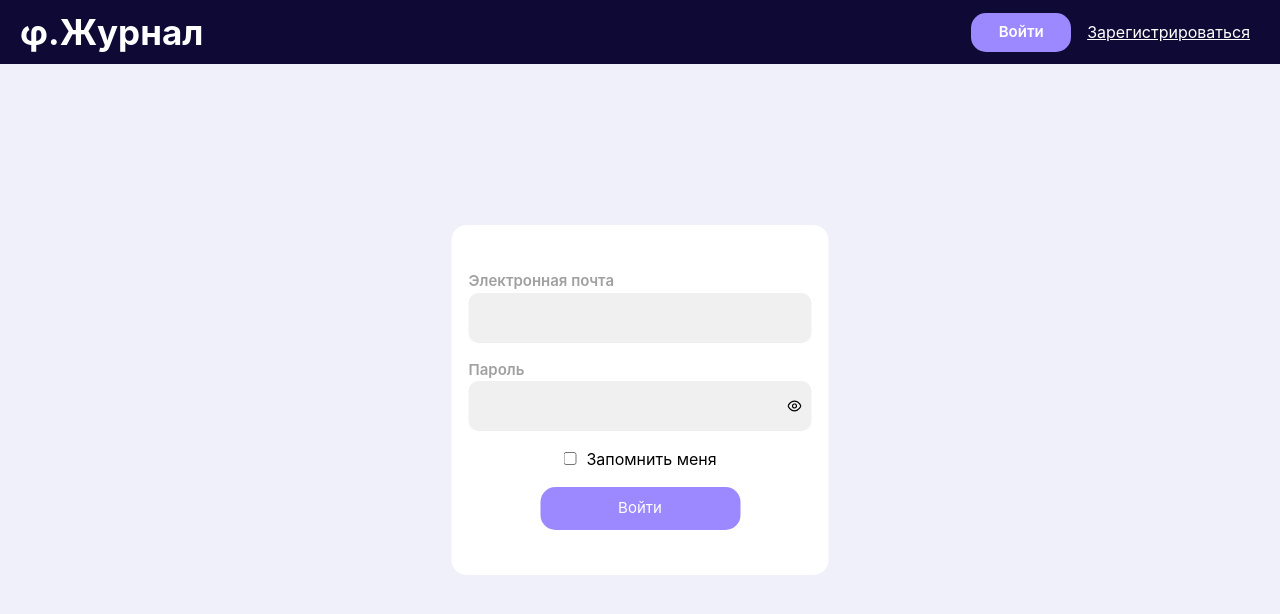
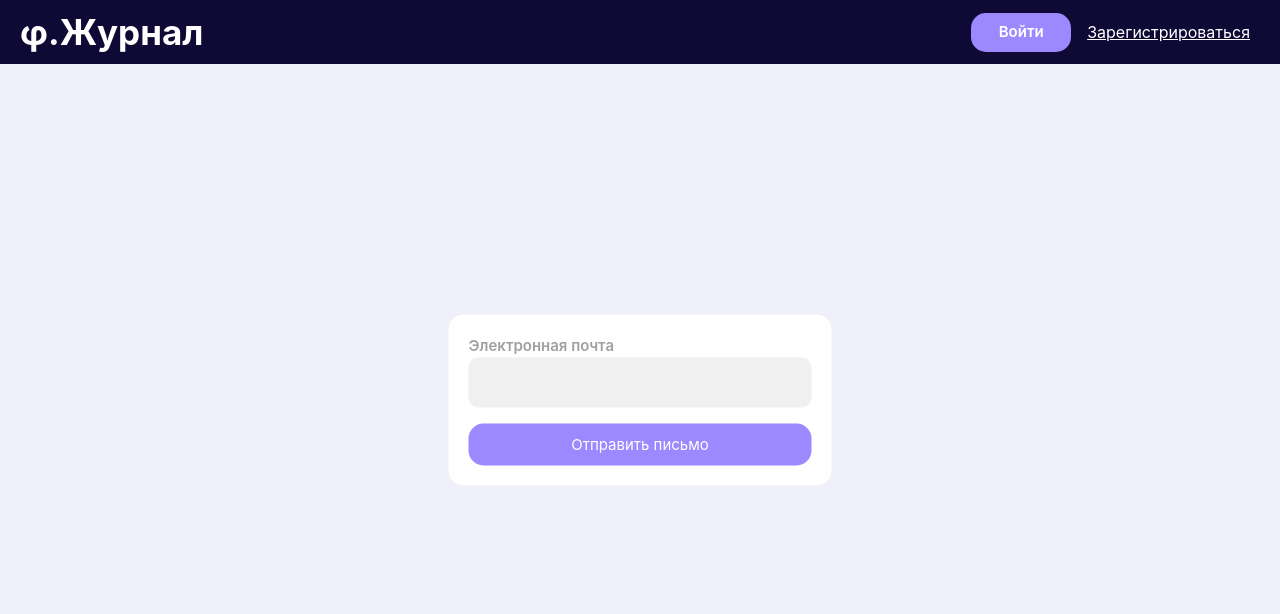
Before and after one commit to RevaVlad/fi-journal-frontend, a React (Create React App) app: page /signin/resetPassword in a window 1280 px wide. Before the commit this address led to /signin. Shown: the top 614 px of the page. Built offline with nearby package versions, Linux system fonts and the light colour scheme.

Commit message:
forgot password

```diff
--- a/docker-compose.yml
+++ b/docker-compose.yml
@@ -13,7 +13,7 @@ services:
       - db_data:/var/lib/postgresql/data
   api:
     container_name: Phi-Journal_api
-    image: grinik767/phi-journal:gamma1
+    image: grinik767/phi-journal:gamma2
     platform: linux/amd64
     ports:
       - "8080:8080"
--- a/src/App.js
+++ b/src/App.js
@@ -12,6 +12,7 @@ import {SetTitle} from "./components/utils.js";
 import {PageNotFound} from "./components/PageNotFound/PageNotFound";
 import {StartPage} from "./components/StartPage/StartPage";
 import {ChangePassword} from "./components/UserProfile/ChangePassword";
+import {ResetPassword} from "./components/Authentication/ResetPassword/ResetPassword";
 
 
 function App() {
@@ -62,6 +63,12 @@ function App() {
                             <SetTitle title="Вход | φ.Журнал" />
                             <SignIn setAuthenticated={setIsAuthenticated} />
                         </>}/>
+                    <Route path="/signin/resetPassword" element={
+                        <>
+                            <SetTitle title="Восстановление пароля | φ.Журнал"/>
+                            <ResetPassword/>
+                        </>
+                    }/>
                     <Route
                         path="/signup" element={
                         <>
--- a/src/backendRequests/fetchers.js
+++ b/src/backendRequests/fetchers.js
@@ -86,10 +86,17 @@ export function createDeleteUserFromGroupFetcher(groupId, userId) {
 }
 
 export function createVerificationMessage(userId){
-    if (verbose) console.log("Отправляем сообщение на почту");
+    if (verbose) console.log("Отправляем подтверждение почты");
     const postfix = "Users/" + userId + "/confirmEmail"
-    const body = {
-    }
+    const body = {}
 
     return createPostFetcher(postfix, body, ResponseTypes.TEXT, true)
 }
+
+export function createForgotPasswordMessage(email){
+    if (verbose) console.log("Отправляем новый пароль");
+    const postfix = "Users/changePassword/" + email
+    const body = {}
+
+    return createPostFetcher(postfix, body, ResponseTypes.TEXT, false)
+}
--- a/src/components/Authentication/Alerts.jsx
+++ b/src/components/Authentication/Alerts.jsx
@@ -1,13 +1,20 @@
 import styles from "../../styles/Auth.module.css";
 
-export function Allerts({alertMessages}) {
+export function Allerts({messages, errors}) {
     return <div style={{display: "flex", flexDirection: "column", alignItems: "center", justifyContent: "center", gap: "16px"}}>
-        {alertMessages.map((errorText, i) => <RedAlert errorText={errorText} key={i}/>)}
+        {messages.map((message, i) => <BlueAlert text={message} key={i}/>)}
+        {errors.map((errorText, i) => <RedAlert text={errorText} key={i + messages.length}/>)}
     </div>
 }
 
-function RedAlert(props) {
+function RedAlert({text}) {
     return <div className={styles.redAlert}>
-        {props.errorText}
+        {text}
     </div>
 }
+
+function BlueAlert({text}) {
+    return <div className={styles.redAlert} style={{backgroundColor: "#9c88ff"}}>
+        {text}
+    </div>
+}
--- /dev/null
+++ b/src/components/Authentication/ResetPassword/ResetPassword.jsx
@@ -0,0 +1,54 @@
+import {useState} from "react";
+import {createForgotPasswordMessage} from "../../../backendRequests/fetchers";
+import {Button} from "primereact/button";
+import shared from "../../../styles/shared.module.css";
+import {AuthenticationFields} from "../AuthenticationFields";
+import {Allerts} from "../Alerts";
+import {validateEmail} from "../validators";
+import {FontAwesomeIcon} from "@fortawesome/react-fontawesome";
+import {faCheck} from "@fortawesome/free-solid-svg-icons";
+
+const labels = {
+    email: "Электронная почта",
+}
+
+export function ResetPassword() {
+    const [messages, setMessages] = useState([])
+    const [errors, setErrors] = useState([])
+    const [dataFields, setDataFields] = useState({
+        email: "",
+    })
+
+    return <div className={shared.centerOfScreen} style={{display: "flex", flexDirection: "column", alignItems: "center", justifyContent: "center", gap: "16px"}}>
+        <div style={{display: "flex", flexDirection: "column", alignItems: "center", justifyContent: "center", gap: "10x"}}>
+            <div className={shared.whiteContainer + " " + shared.verticalContainer} style={{gap: "16px"}}>
+                <AuthenticationFields dataFields={dataFields} setDataFields={setDataFields} labels={labels}/>
+                <SendEmailButton email={dataFields["email"]} setMessages={setMessages} setErrors={setErrors}/>
+            </div>
+            <Allerts errors={errors} messages={messages}/>
+        </div>
+    </div>
+}
+
+function SendEmailButton({email, setMessages, setErrors}) {
+    const [disabled, setDisabled] = useState(false);
+
+    const sendEmail = async () => {
+        const emailError = validateEmail(email);
+
+        if (emailError) setErrors([emailError])
+        else{
+            setDisabled(true);
+            setErrors([]);
+            setMessages(["Проверьте вашу почту"]);
+            await createForgotPasswordMessage(email)
+        }
+    }
+
+    return <Button className={shared.buttonDefault} style={{padding: "10px"}} disabled={disabled} onClick={sendEmail}>
+        {disabled ?
+            <FontAwesomeIcon icon={faCheck}/> :
+            "Отправить письмо"
+        }
+    </Button>
+}
--- a/src/components/Authentication/SignIn.jsx
+++ b/src/components/Authentication/SignIn.jsx
@@ -26,8 +26,9 @@ export function SignIn({setAuthenticated}) {
                 <AuthenticationFields dataFields={dataFields} setDataFields={setDataFields} labels={labels}/>
                 <RememberMe remember={remember} setRemember={setRemember}/>
                 <SignInButton dataFields={dataFields} setErrors={setErrors} setAuthenticated={setAuthenticated} remember={remember}/>
+                <ForgotPassword/>
             </div>
-            <Allerts alertMessages={errors}/>
+            <Allerts errors={errors} messages={[]}/>
         </div>
     </div>
 }
@@ -38,3 +39,7 @@ function RememberMe({remember, setRemember}){
         <label htmlFor="remember">Запомнить меня</label>
     </div>
 }
+
+function ForgotPassword({remember, setRemember}){
+    return <a href={"signin/resetPassword"} className={shared.a}>Забыл пароль?</a>
+}
--- a/src/components/Authentication/SignUp.jsx
+++ b/src/components/Authentication/SignUp.jsx
@@ -28,7 +28,7 @@ export function SignUp() {
                 <AuthenticationFields dataFields={dataFields} setDataFields={setDataFields} labels={labels}/>
                 <SignUpButton dataFields={dataFields} setErrors={setErrors} />
             </div>
-            <Allerts alertMessages={errors}/>
+            <Allerts errors={errors} messages={[]}/>
         </div>
     </div>
 }
--- a/src/components/StudentView/Student.jsx
+++ b/src/components/StudentView/Student.jsx
@@ -7,7 +7,7 @@ import {RecentNotificationsContainer} from "./RecentNotification";
 import {useEffect, useRef, useState} from "react";
 import {createVerificationMessage} from "../../backendRequests/fetchers";
 import {useCountdown} from "../utils";
-import {verbose} from "../../configuration";
+import {emailVerificationTimeout, verbose} from "../../configuration";
 import {Button} from "primereact/button";
 
 export function Student(){
@@ -48,7 +48,7 @@ export function Student(){
 }
 
 function SendEmailVerification({userId}){
-    const timeout = 60
+    const timeout = emailVerificationTimeout
     if (localStorage.getItem("emailTimeRemaining") == null)
         localStorage.setItem("emailTimeRemaining", 0);
 
--- a/src/components/UserProfile/ChangePassword.jsx
+++ b/src/components/UserProfile/ChangePassword.jsx
@@ -17,7 +17,7 @@ const labels = {
 
 export function ChangePassword() {
     const [userInfo, status, isLoading] = useUserInfo()
-    const [alerts, setAlerts] = useState([]);
+    const [errors, setErrors] = useState([]);
     const [dataFields, setDataFields] = useState({
         newPassword: "",
         newPasswordConfirm: "",
@@ -35,9 +35,9 @@ export function ChangePassword() {
         <div style={{display: "flex", flexDirection:"column", alignItems: "center", justifyContent: "center", gap: "16px"}}>
             <div className={shared.whiteContainer + " " + styles.signIn}>
                 <AuthenticationFields dataFields={dataFields} setDataFields={setDataFields} labels={labels}/>
-                <Submit setAlerts={setAlerts} userId={userInfo.id} dataFields={dataFields}/>
+                <Submit setAlerts={setErrors} userId={userInfo.id} dataFields={dataFields}/>
             </div>
-            <Allerts alertMessages={alerts}/>
+            <Allerts errors={errors} messages={[]}/>
         </div>
     </div>
 }
--- a/src/configuration.js
+++ b/src/configuration.js
@@ -1,6 +1,6 @@
 export const UserTokenCookie = "Prikol"
-export const BackendServerAddress = "http://localhost:8080/api/"
-// export const BackendServerAddress = "https://fi-journal.ru/api/";
+// export const BackendServerAddress = "http://localhost:8080/api/"
+export const BackendServerAddress = "https://fi-journal.ru/api/";
 export const verbose = false
 export const emailVerificationTimeout = 60;
 export const columnNameLimit = 20;
--- a/src/styles/shared.module.css
+++ b/src/styles/shared.module.css
@@ -74,14 +74,14 @@
     transform: translate(-50%, -50%);
 }
 
-.a:link {
-    color: #6900ff;
+.a {
+    color: #093f83;
+}
+
+.a:hover {
+    text-decoration: underline;
 }
 
 .a:visited {
     color: #6900ff;
 }
-
-.a:active {
-    color: #5c95d1;
-}
```
